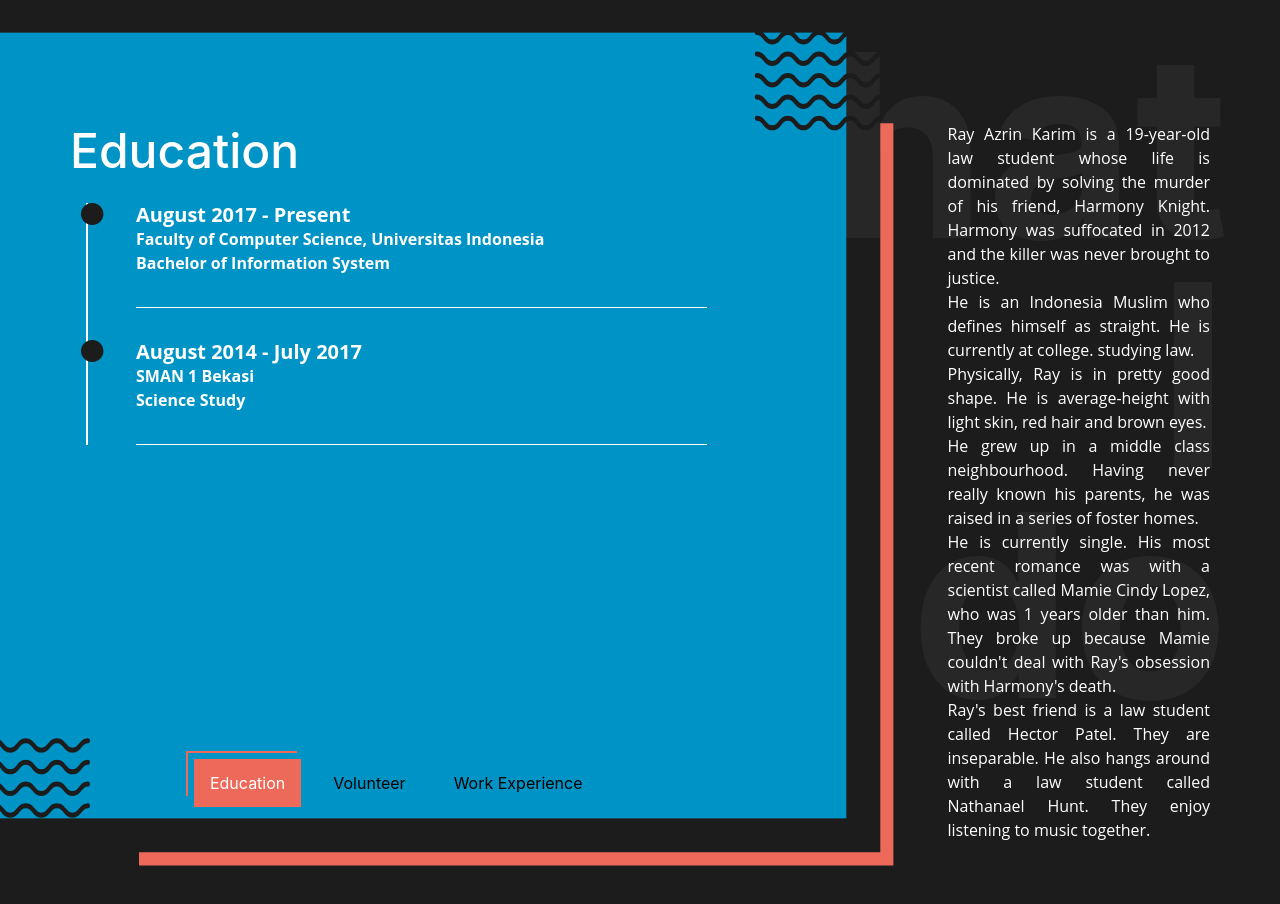
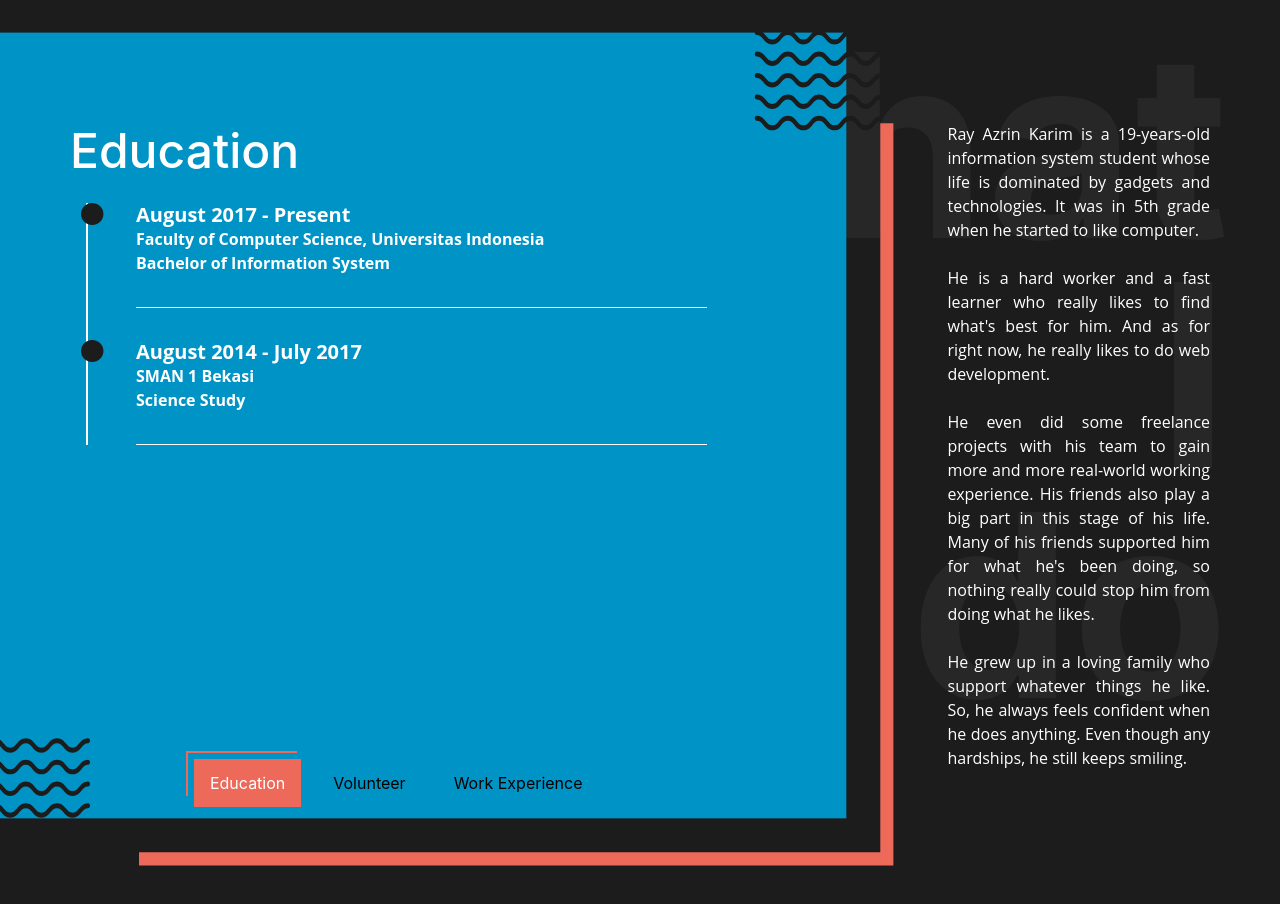
Before and after one commit to razrinn/portofolio, a React (Create React App) app: page / in a window 1280 px wide. Shown: the part 805-1709 px from the top of the page. Built offline with nearby package versions, Linux system fonts and the light colour scheme.

Commit message:
about paragraph done

```diff
--- a/src/containers/landing/section/about/About.js
+++ b/src/containers/landing/section/about/About.js
@@ -174,17 +174,16 @@ const About = () => {
                         </Col>
                         <Col md={3}>
                             <p className='text-white text-justify openSans'>
-                                Ray Azrin Karim is a 19-year-old law student whose life is dominated by solving the murder of his friend, Harmony Knight. Harmony was suffocated in 2012 and the killer was never brought to justice.
+                                Ray Azrin Karim is a 19-years-old information system student whose life is dominated by gadgets and technologies. It was in 5th grade when he started to like computer.
                                 <br />
-                                He is an Indonesia Muslim who defines himself as straight. He is currently at college. studying law.
                                 <br />
-                                Physically, Ray is in pretty good shape. He is average-height with light skin, red hair and brown eyes.
+                                He is a hard worker and a fast learner who really likes to find what's best for him. And as for right now, he really likes to do web development.
                                 <br />
-                                He grew up in a middle class neighbourhood. Having never really known his parents, he was raised in a series of foster homes.
                                 <br />
-                                He is currently single. His most recent romance was with a scientist called Mamie Cindy Lopez, who was 1 years older than him. They broke up because Mamie couldn't deal with Ray's obsession with Harmony's death.
+                                He even did some freelance projects with his team to gain more and more real-world working experience. His friends also play a big part in this stage of his life. Many of his friends supported him for what he's been doing, so nothing really could stop him from doing what he likes.
                                 <br />
-                                Ray's best friend is a law student called Hector Patel. They are inseparable. He also hangs around with a law student called Nathanael Hunt. They enjoy listening to music together.
+                                <br />
+                                He grew up in a loving family who support whatever things he like. So, he always feels confident when he does anything. Even though any hardships, he still keeps smiling.
                             </p>
                         </Col>
                     </Row>
--- a/src/containers/landing/section/contact/Contact.js
+++ b/src/containers/landing/section/contact/Contact.js
@@ -80,6 +80,7 @@ const Contact = () => {
     const handleSend = () => {
         setIsSending(true);
         const msg = {
+            isAnonymous: isAnonymous,
             fullName: isAnonymous ? 'John Doe' : newMessage.fullName,
             email: isAnonymous ? 'johndoe@mail.com' : newMessage.email,
             message: newMessage.message,
```
